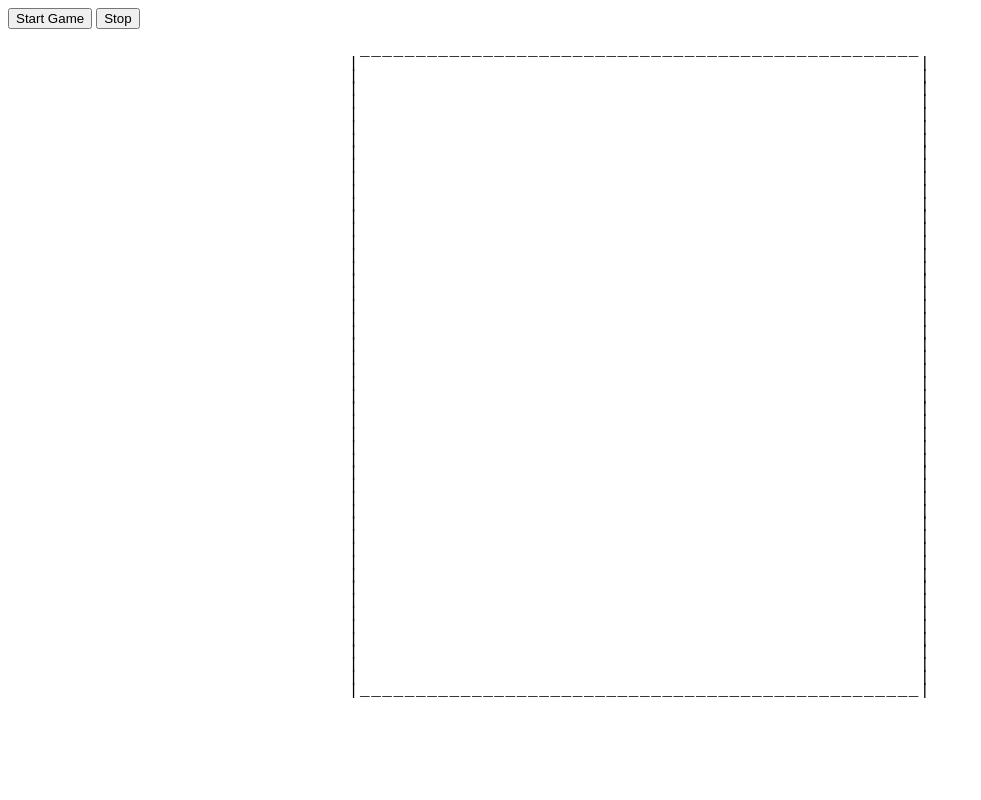
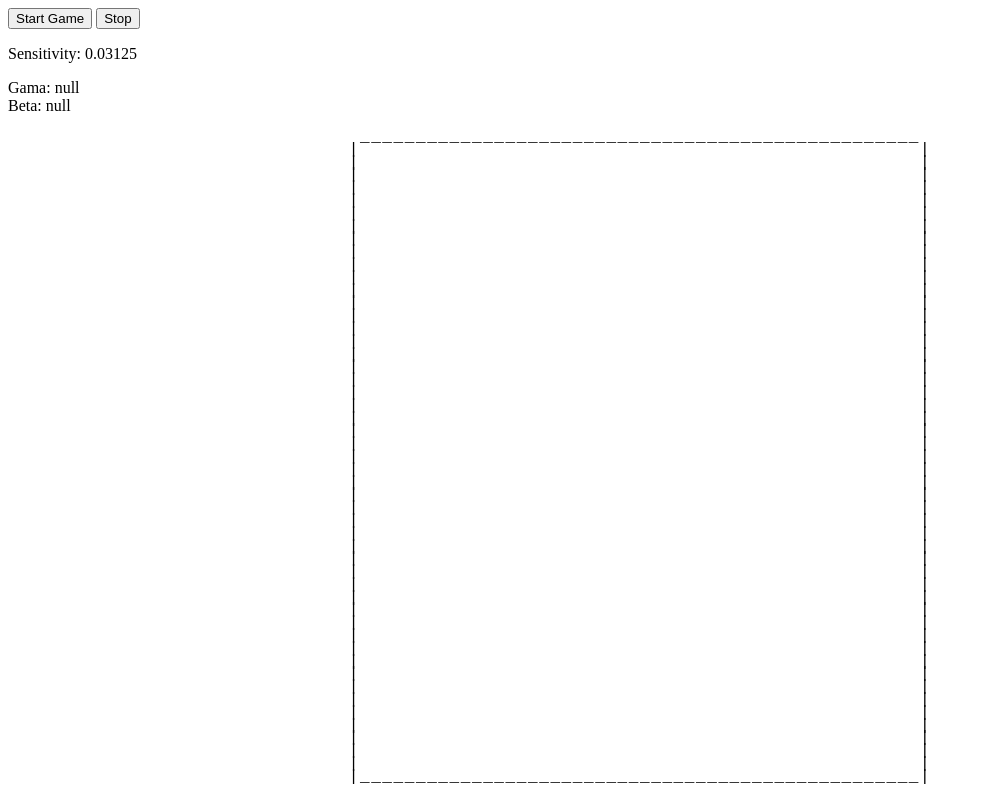
Before and after one commit to Alex-Vasilache/legendary-noodle, a plain HTML site: page index.html in a window 1280 px wide. Shown: the whole page, without its empty margins (0-981 px from the left). Drawn offline with Linux system fonts and the light colour scheme.

Commit message:
Added sensitivity display

```diff
--- a/index.html
+++ b/index.html
@@ -15,6 +15,7 @@
 <button onclick="startGame()">Start Game</button>
 <button onclick="stopGame()">Stop</button>
 
+<p id="sens"></p>
 <p id="orient"></p>
 
 <div class="box">
--- a/script.js
+++ b/script.js
@@ -16,7 +16,11 @@ function start() {
 			this.createGameBox();
 		}
 	}
+	document.getElementById("orient").innerText = "Gama: null" +
+		"\nBeta: null";
+	document.getElementById("sens").innerText = "Sensitivity: " + sensitivity;
 	createGameBox();
+
 }
 
 function startGame() {
@@ -30,8 +34,6 @@ function startGame() {
 }
 
 function setUpOrientation() {
-	document.getElementById("orient").innerText = "Gama: null" +
-		"\nBeta: null";
 	window.ondeviceorientation = function(){
 		var beta = Math.round(event.beta); // [-180, 180]
 		var gamma = Math.round(event.gamma); // [-90, 90]
```
